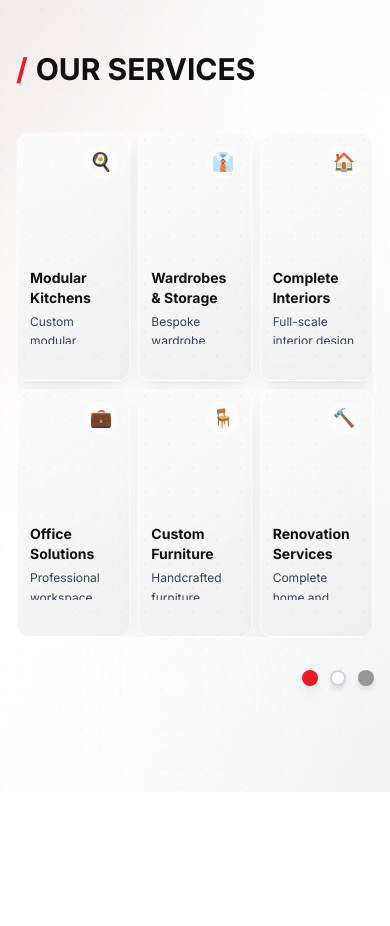
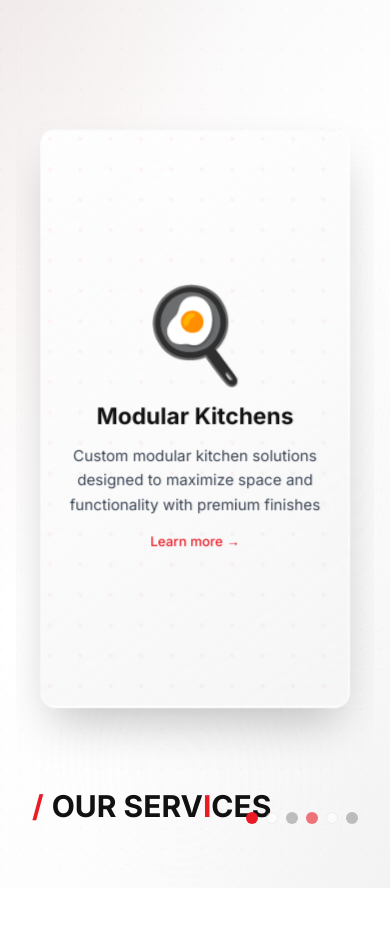
Before and after one commit to hexs00si/nomatic-kitchen, a Next.js app: page / in a window 390 px wide. Shown: the part 1740-2666 px from the top of the page. Built offline with nearby package versions, Linux system fonts and the light colour scheme.

Commit message:
Our Services with mobile view

```diff
--- a/src/components/sections/OurServices.js
+++ b/src/components/sections/OurServices.js
@@ -1,7 +1,7 @@
 'use client'
 
 import { useState, useEffect } from 'react'
-import { motion, useMotionValue, useSpring, useTransform } from 'framer-motion'
+import { motion, useMotionValue, useSpring, useTransform, AnimatePresence } from 'framer-motion'
 
 const services = [
   {
@@ -50,21 +50,52 @@ const services = [
 
 export default function OurServices() {
   const [hoveredCard, setHoveredCard] = useState(null)
+  const [activeIndex, setActiveIndex] = useState(0)
   const [isClient, setIsClient] = useState(false)
+  const [isMobile, setIsMobile] = useState(false)
 
-  // Mouse tilt effect motion values
+  // Tilt effect motion values
   const x = useMotionValue(0.5)
   const y = useMotionValue(0.5)
 
-  // Spring configuration for smooth tilt
-  const springConfig = { stiffness: 200, damping: 20 }
-  const rotateX = useSpring(useTransform(y, [0, 1], [15, -15]), springConfig)
-  const rotateY = useSpring(useTransform(x, [0, 1], [-15, 15]), springConfig)
+  const rotateX = useSpring(useTransform(y, [0, 1], [15, -15]), { stiffness: 200, damping: 20 })
+  const rotateY = useSpring(useTransform(x, [0, 1], [-15, 15]), { stiffness: 200, damping: 20 })
 
   useEffect(() => {
     setIsClient(true)
-  }, [])
+    const checkMobile = () => setIsMobile(window.innerWidth < 1024)
+    checkMobile()
+    window.addEventListener('resize', checkMobile)
 
+    // Gyro sensor for mobile tilt
+    if (typeof window !== 'undefined' && window.DeviceOrientationEvent) {
+      const handleOrientation = (event) => {
+        const normX = Math.min(Math.max((event.gamma + 90) / 180, 0), 1)
+        const normY = Math.min(Math.max((event.beta + 90) / 180, 0), 1)
+        x.set(normX)
+        y.set(normY)
+      }
+
+      if (typeof DeviceOrientationEvent.requestPermission === 'function') {
+        DeviceOrientationEvent.requestPermission().then(response => {
+          if (response === 'granted') {
+            window.addEventListener('deviceorientation', handleOrientation)
+          }
+        })
+      } else {
+        window.addEventListener('deviceorientation', handleOrientation)
+      }
+
+      return () => {
+        window.removeEventListener('resize', checkMobile)
+        window.removeEventListener('deviceorientation', handleOrientation)
+      }
+    }
+
+    return () => window.removeEventListener('resize', checkMobile)
+  }, [x, y])
+
+  // Desktop hover grid logic
   const getGridTemplate = () => {
     if (hoveredCard === null) {
       return {
@@ -72,17 +103,13 @@ export default function OurServices() {
         gridTemplateRows: "1fr 1fr",
       }
     }
-
     const hoveredIndex = services.findIndex((s) => s.id === hoveredCard)
     const row = Math.floor(hoveredIndex / 3)
     const col = hoveredIndex % 3
-
     const cols = ["0.7fr", "0.7fr", "0.7fr"]
     const rows = ["0.7fr", "0.7fr"]
-
     cols[col] = "1.6fr"
     rows[row] = "1.6fr"
-
     return {
       gridTemplateColumns: cols.join(" "),
       gridTemplateRows: rows.join(" "),
@@ -94,7 +121,46 @@ export default function OurServices() {
     return window.innerWidth >= 1024 ? "16px" : "12px"
   }
 
-  // Mouse move handler for tilt effect
+  // Mobile touch handlers
+  const handleMobileTouch = (e) => {
+    if (!isClient || !isMobile) return
+    const touch = e.touches[0]
+    const screenWidth = window.innerWidth
+    const half = screenWidth / 2
+
+    if (touch.clientX > half) {
+      // Right side touched - next card (circular)
+      setActiveIndex((prev) => (prev + 1) % services.length)
+    } else {
+      // Left side touched - previous card (circular)
+      setActiveIndex((prev) => (prev - 1 + services.length) % services.length)
+    }
+    x.set(0.5)
+    y.set(0.5)
+  }
+
+  const handleTouchMove = (e) => {
+    const touch = e.touches[0]
+    const rect = e.currentTarget.getBoundingClientRect()
+    const posX = (touch.clientX - rect.left) / rect.width
+    const posY = (touch.clientY - rect.top) / rect.height
+
+    x.set(posX)
+    y.set(posY)
+  }
+
+  const handleTouchEnd = () => {
+    x.set(0.5)
+    y.set(0.5)
+  }
+
+  const handleDotClick = (index) => {
+    setActiveIndex(index)
+    x.set(0.5)
+    y.set(0.5)
+  }
+
+  // Desktop mouse handlers
   const handleMouseMove = (e) => {
     if (hoveredCard !== null) {
       const rect = e.currentTarget.getBoundingClientRect()
@@ -106,15 +172,16 @@ export default function OurServices() {
     }
   }
 
-  // Reset tilt on mouse leave
   const handleMouseLeave = () => {
     x.set(0.5)
     y.set(0.5)
   }
 
+  if (!isClient) return null
+
   return (
     <section
-      className="min-h-screen w-full py-12 sm:py-16 lg:py-20 px-4 sm:px-6 md:px-8 lg:px-16 relative overflow-hidden flex items-center"
+      className="min-h-screen w-full py-12 sm:py-16 lg:py-20 px-4 sm:px-6 md:px-8 lg:px-16 relative overflow-hidden"
       style={{
         background: `
           linear-gradient(135deg,
@@ -128,6 +195,7 @@ export default function OurServices() {
           radial-gradient(ellipse at bottom right, rgba(150, 150, 150, 0.08) 0%, transparent 50%)
         `,
       }}
+      onTouchStart={isMobile ? handleMobileTouch : undefined}
     >
       {/* Enhanced background elements */}
       <div className="absolute inset-0">
@@ -144,8 +212,9 @@ export default function OurServices() {
         />
       </div>
 
-      <div className="max-w-7xl mx-auto relative z-10 w-full">
-        {/* Header - MeetNomatic style */}
+      {/* Desktop View */}
+      {!isMobile && (
+        <div className="max-w-7xl mx-auto relative z-10">
           <div className="relative mb-12 lg:mb-16">
             <div className="relative z-10 flex items-center justify-start">
               <motion.div
@@ -163,7 +232,6 @@ export default function OurServices() {
             </div>
           </div>
 
-        {/* Bento Grid with Tilt Effect */}
           <motion.div
             className="grid gap-2 sm:gap-3 mb-8 lg:mb-16 rounded-xl lg:rounded-2xl overflow-hidden"
             style={{
@@ -177,15 +245,11 @@ export default function OurServices() {
               `,
               backdropFilter: 'blur(5px)',
               border: '1px solid rgba(255, 255, 255, 0.2)',
-            // IMPORTANT: 3D perspective applied to grid container
               perspective: '1200px',
               transformStyle: 'preserve-3d'
             }}
             animate={getGridTemplate()}
-          transition={{
-            duration: 0.5,
-            ease: [0.4, 0, 0.2, 1],
-          }}
+            transition={{ duration: 0.5, ease: [0.4, 0, 0.2, 1] }}
           >
             {services.map((service, index) => {
               const isHovered = hoveredCard === service.id
@@ -194,7 +258,6 @@ export default function OurServices() {
                 <motion.div
                   key={service.id}
                   className="relative overflow-hidden cursor-pointer group"
-                // FIXED: Apply tilt to the entire card container
                   style={{
                     background: `
                       linear-gradient(145deg,
@@ -206,16 +269,13 @@ export default function OurServices() {
                     backdropFilter: "blur(15px)",
                     border: "1px solid rgba(255, 255, 255, 0.4)",
                     borderRadius: getBorderRadius(),
-                  // Enhanced shadow and 3D effect when hovered
                     boxShadow: isHovered
                       ? "0 35px 60px -12px rgba(0, 0, 0, 0.3), 0 0 0 1px rgba(235, 27, 38, 0.15), inset 0 1px 0 rgba(255, 255, 255, 0.4)"
                       : "0 10px 25px -5px rgba(0, 0, 0, 0.08), 0 4px 6px -2px rgba(0, 0, 0, 0.03), inset 0 1px 0 rgba(255, 255, 255, 0.2)",
 
-                  // MAIN FIX: Apply tilt transformation to the entire card
                     rotateX: isHovered ? rotateX : 0,
                     rotateY: isHovered ? rotateY : 0,
                     transformStyle: "preserve-3d",
-                  // Add subtle lift on z-axis when hovered
                     translateZ: isHovered ? 30 : 0,
                   }}
                   onHoverStart={() => {
@@ -230,12 +290,10 @@ export default function OurServices() {
                   }}
                   onMouseMove={handleMouseMove}
                   onMouseLeave={handleMouseLeave}
-                whileHover={{ y: isHovered ? -8 : -2 }} // Lift effect
+                  whileHover={{ y: isHovered ? -8 : -2 }}
                   transition={{ duration: 0.3 }}
                 >
-                {/* Content Container - No longer has tilt transformations */}
                   <div className="relative h-full w-full">
-                  {/* Enhanced background with subtle gradient */}
                     <div
                       className="absolute inset-0"
                       style={{
@@ -248,7 +306,6 @@ export default function OurServices() {
                         `
                       }}
                     >
-                    {/* Subtle pattern overlay */}
                       <div className="absolute inset-0 opacity-5">
                         <div
                           className="w-full h-full"
@@ -260,13 +317,11 @@ export default function OurServices() {
                       </div>
                     </div>
 
-                  {/* Icon with 3D depth */}
                     <motion.div
                       className="absolute top-3 right-3 sm:top-4 sm:right-4 w-8 h-8 sm:w-10 sm:h-10 lg:w-12 lg:h-12 backdrop-blur-md rounded-full flex items-center justify-center text-lg sm:text-xl lg:text-2xl border"
                       style={{
                         background: 'rgba(255, 255, 255, 0.4)',
                         borderColor: 'rgba(255, 255, 255, 0.6)',
-                      // Add depth to icon when tilt is active
                         translateZ: isHovered ? 20 : 0,
                       }}
                       initial={{ scale: 0, rotate: -180 }}
@@ -277,11 +332,9 @@ export default function OurServices() {
                       {service.icon}
                     </motion.div>
 
-                  {/* Content with 3D depth */}
                     <div
                       className="absolute bottom-0 left-0 right-0 p-3 sm:p-4 lg:p-6"
                       style={{
-                      // Add depth to content when tilt is active
                         transform: isHovered ? 'translateZ(15px)' : 'translateZ(0px)',
                       }}
                     >
@@ -301,9 +354,7 @@ export default function OurServices() {
                             opacity: 1,
                           }}
                           transition={{ duration: 0.3 }}
-                        style={{
-                          overflow: 'hidden'
-                        }}
+                          style={{ overflow: 'hidden' }}
                         >
                           {service.description}
                         </motion.p>
@@ -322,7 +373,6 @@ export default function OurServices() {
                       </motion.div>
                     </div>
 
-                  {/* Enhanced hover overlay with 3D glow */}
                     <div
                       className="absolute inset-0 opacity-0 group-hover:opacity-100 transition-all duration-500"
                       style={{
@@ -333,7 +383,6 @@ export default function OurServices() {
                             rgba(235, 27, 38, 0.03) 100%
                           )
                         `,
-                      // Add glow effect when tilted
                         boxShadow: isHovered ? "inset 0 0 20px rgba(235, 27, 38, 0.1)" : "none",
                       }}
                     />
@@ -343,30 +392,159 @@ export default function OurServices() {
             })}
           </motion.div>
 
-        {/* Navigation Dots */}
+          {/* Desktop navigation dots (only 3) */}
           <motion.div
             className="flex justify-end gap-3 sm:gap-4"
             initial={{ opacity: 0, y: 20 }}
             animate={{ opacity: 1, y: 0 }}
             transition={{ duration: 0.8, delay: 0.6 }}
           >
+            {[0, 1, 2].map((i) => (
               <motion.div
-            className="w-4 h-4 sm:w-5 sm:h-5 rounded-full bg-[#EB1B26] shadow-lg cursor-pointer"
+                key={i}
+                className="w-4 h-4 sm:w-5 sm:h-5 rounded-full shadow-lg cursor-pointer"
+                style={{
+                  backgroundColor: i === 0 ? '#EB1B26' : i === 1 ? '#FFFFFF' : '#969696',
+                  border: i === 1 ? '2px solid #DDD' : 'none'
+                }}
                 whileHover={{ scale: 1.2 }}
                 whileTap={{ scale: 0.9 }}
               />
+            ))}
+          </motion.div>
+        </div>
+      )}
+
+      {/* Mobile/Tablet View */}
+      {isMobile && (
+        <div className="relative h-screen w-full overflow-hidden">
+          {/* Header positioned at bottom left */}
+          <div className="absolute bottom-4 left-4 z-20">
+            <motion.h2
+              className="text-3xl sm:text-4xl font-bold"
+              initial={{ opacity: 0, x: -20 }}
+              animate={{ opacity: 1, x: 0 }}
+              transition={{ duration: 0.6, delay: 0.4 }}
+            >
+              <span className="text-[#EB1B26]">/</span>
+              <span className="text-[#111111] ml-2">OUR SERV</span>
+              <span className="text-[#EB1B26]">I</span>
+              <span className="text-[#111111]">CES</span>
+            </motion.h2>
+          </div>
+
+          {/* Mobile card container */}
+          <div className="h-full w-full flex items-center justify-center p-4">
+            <AnimatePresence mode="wait">
               <motion.div
-            className="w-4 h-4 sm:w-5 sm:h-5 rounded-full bg-[#FFFFFF] border-2 border-gray-300 shadow-md cursor-pointer"
-            whileHover={{ scale: 1.2, borderColor: "#EB1B26" }}
-            whileTap={{ scale: 0.9 }}
+                key={services[activeIndex].id}
+                className="relative w-full max-w-md h-3/4"
+                style={{
+                  perspective: '1000px',
+                  transformStyle: 'preserve-3d'
+                }}
+                initial={{ opacity: 0, scale: 0.95 }}
+                animate={{
+                  opacity: 1,
+                  scale: 1,
+                  rotateX: rotateX,
+                  rotateY: rotateY,
+                }}
+                exit={{ opacity: 0, scale: 0.95 }}
+                transition={{ duration: 0.4 }}
+                onTouchMove={handleTouchMove}
+                onTouchEnd={handleTouchEnd}
+              >
+                {/* Mobile card */}
+                <div
+                  className="relative h-full w-full rounded-2xl overflow-hidden shadow-xl"
+                  style={{
+                    background: `
+                      linear-gradient(145deg,
+                        rgba(255, 255, 255, 0.9) 0%,
+                        rgba(250, 250, 250, 0.8) 50%,
+                        rgba(245, 245, 245, 0.9) 100%
+                      )
+                    `,
+                    border: '2px solid rgba(255, 255, 255, 0.4)',
+                    boxShadow: '0 25px 50px -12px rgba(0, 0, 0, 0.25)',
+                  }}
+                >
+                  <div className="absolute inset-0 opacity-5">
+                    <div
+                      className="w-full h-full"
+                      style={{
+                        backgroundImage: `radial-gradient(circle at 25% 25%, #EB1B26 2px, transparent 2px)`,
+                        backgroundSize: '32px 32px'
+                      }}
                     />
+                  </div>
+
+                  <div className="relative h-full flex flex-col justify-center items-center p-6">
                     <motion.div
-            className="w-4 h-4 sm:w-5 sm:h-5 rounded-full bg-[#969696] shadow-md cursor-pointer"
+                      className="text-8xl mb-6 select-none"
+                      initial={{ scale: 0, rotate: -180 }}
+                      animate={{ scale: 1, rotate: 0 }}
+                      transition={{ duration: 0.6 }}
+                    >
+                      {services[activeIndex].icon}
+                    </motion.div>
+
+                    <motion.h3
+                      className="text-2xl sm:text-3xl font-bold text-center mb-3 text-[#111111]"
+                      initial={{ y: 20, opacity: 0 }}
+                      animate={{ y: 0, opacity: 1 }}
+                      transition={{ duration: 0.4 }}
+                    >
+                      {services[activeIndex].title}
+                    </motion.h3>
+
+                    <motion.p
+                      className="text-base sm:text-lg text-gray-700 text-center leading-relaxed mb-4"
+                      initial={{ y: 20, opacity: 0 }}
+                      animate={{ y: 0, opacity: 1 }}
+                      transition={{ duration: 0.4, delay: 0.1 }}
+                    >
+                      {services[activeIndex].description}
+                    </motion.p>
+
+                    <motion.div
+                      className="flex items-center text-[#EB1B26] text-sm font-medium"
+                      initial={{ opacity: 0 }}
+                      animate={{ opacity: 1 }}
+                      transition={{ duration: 0.4, delay: 0.2 }}
+                    >
+                      Learn more →
+                    </motion.div>
+                  </div>
+                </div>
+              </motion.div>
+            </AnimatePresence>
+          </div>
+
+          {/* Mobile navigation dots (6 circles with red/white/gray pattern) */}
+          <div className="absolute bottom-4 right-4 z-20 flex gap-2">
+            {services.map((_, index) => (
+              <motion.div
+                key={index}
+                className={`w-3 h-3 rounded-full cursor-pointer transition-all duration-200 ${
+                  index === activeIndex ? 'opacity-100 scale-125' : 'opacity-60'
+                } ${
+                  index % 3 === 0 ? 'bg-[#EB1B26]' :
+                  index % 3 === 1 ? 'bg-white border border-gray-200' :
+                  'bg-[#969696]'
+                }`}
+                onClick={() => handleDotClick(index)}
+                initial={{ scale: 0 }}
+                animate={{ scale: 1 }}
+                transition={{ delay: index * 0.1 }}
                 whileHover={{ scale: 1.2 }}
                 whileTap={{ scale: 0.9 }}
               />
-        </motion.div>
+            ))}
           </div>
+        </div>
+      )}
     </section>
   )
 }
```
Lines whose indentation alone changed are shown as unchanged.
